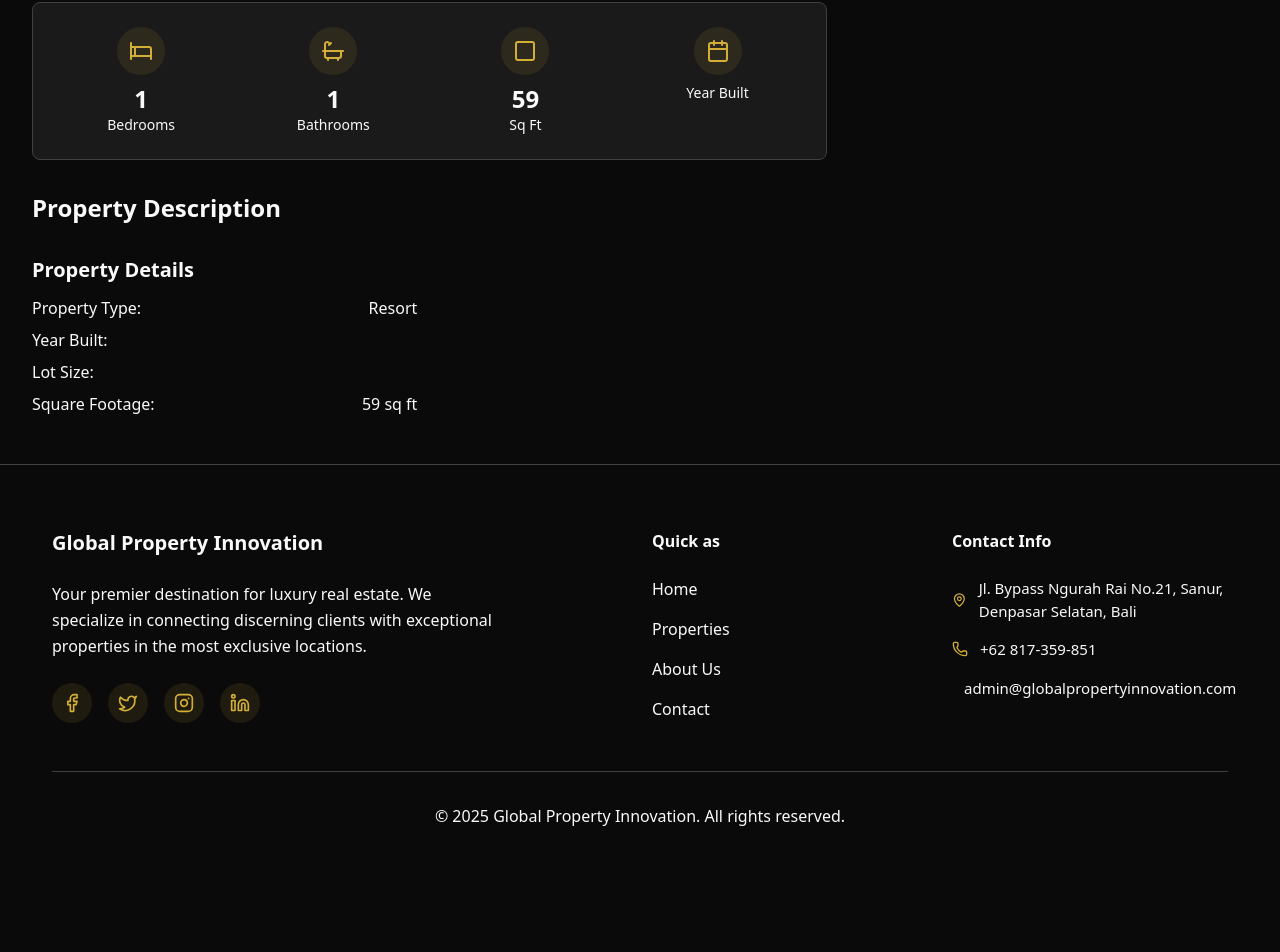
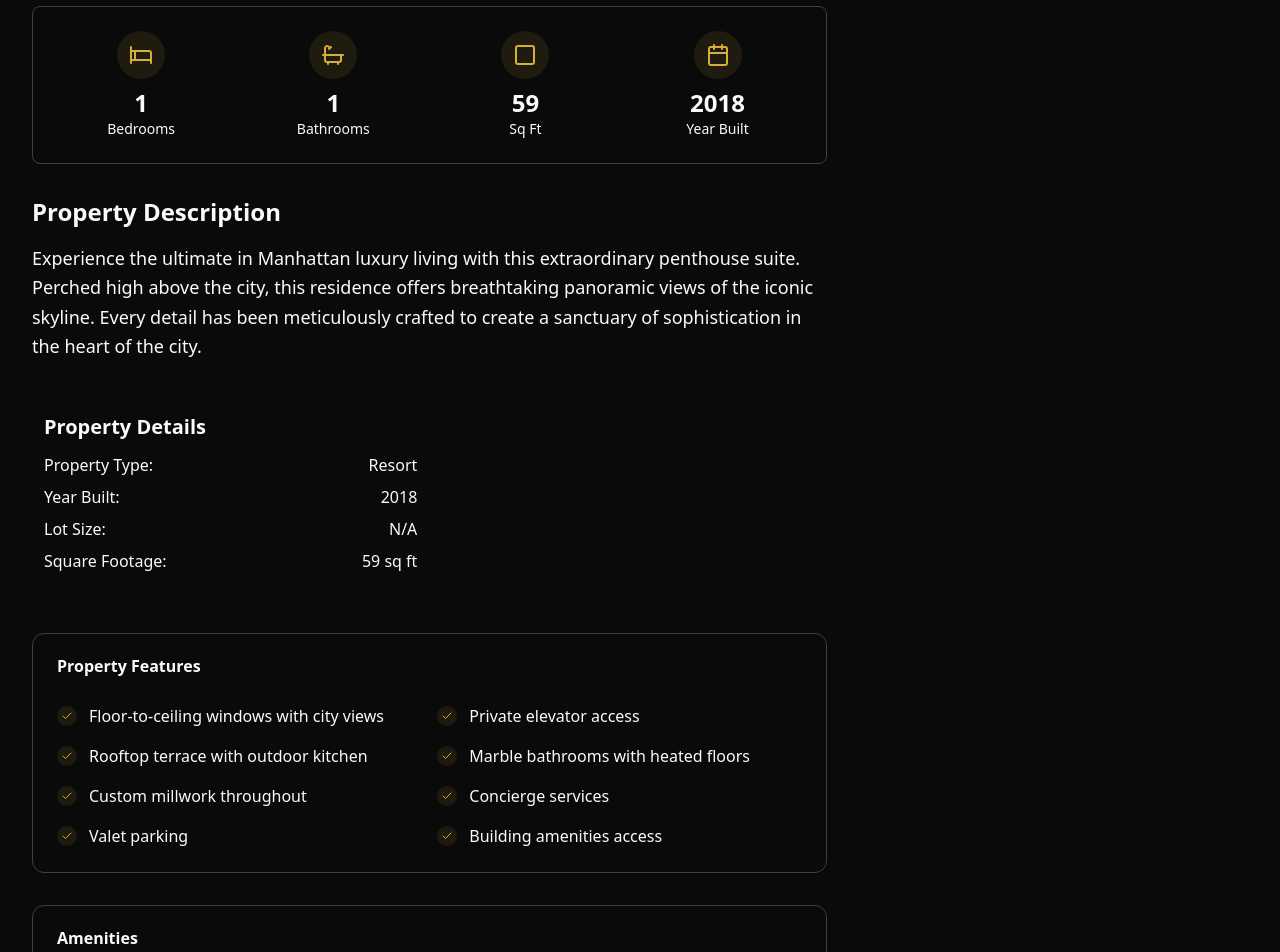
Before and after one commit to AzureAsura/Real-Estate, a Next.js app: page /property/1 in a window 1280 px wide. Shown: the part 806-1758 px from the top of the page. Before the commit the page ends 1698 px from the top, so only its background shows below. Built offline with nearby package versions, Linux system fonts and the light colour scheme.

Commit message:
update listings

```diff
--- a/src/app/property/[id]/page.tsx
+++ b/src/app/property/[id]/page.tsx
@@ -4,13 +4,14 @@ import ImageSlider from "@/components/ImageSlider"
 import { Navbar } from "@/sections/Navbar"
 import Footer from "@/sections/Footer"
 import { PropertyDetails } from "@/sections/Property/PropertyDetails"
+import PropertyFeatures from "@/sections/Property/PropertyFeatures"
 
 interface PropertyPageProps {
   params: Promise<{ id: string }>
 }
 
 export default async function PropertyPage({ params }: PropertyPageProps) {
- const { id } = await params
+  const { id } = await params
 
   const property = listingsProperties.find(
     (prop) => prop.id.toString() === id
@@ -28,21 +29,25 @@ export default async function PropertyPage({ params }: PropertyPageProps) {
 
   return (
     <div>
-      <Navbar/>
+      <Navbar />
       <div className="pt-24">
         <ImageSlider autoSlide={true} autoSlideInterval={4000}>
-          {slides.map((image, i) => (
+          {property.carousel?.map((image, i) => (
             <div key={i}>
-              <img src={image} alt={`slide-${i}`} className="w-full h-[500px] object-cover"/>
+              <img
+                src={image}
+                alt={`slide-${i}`}
+                className="w-full h-[500px] object-cover"
+              />
             </div>
           ))}
         </ImageSlider>
 
-        <div className="max-w-7xl mx-auto px-4 sm:px-6 lg:px-8 py-12">
+        <div className="max-w-7xl mx-auto px-7 sm:px-6 lg:px-8 py-12">
           <div className="grid grid-cols-1 lg:grid-cols-3 gap-12">
             <div className="lg:col-span-2">
               <PropertyDetails property={property} />
-              {/* <PropertyFeatures features={property.features} amenities={property.amenities} /> */}
+              <PropertyFeatures features={property.features} amenities={property.amenities} />
             </div>
             <div className="lg:col-span-1">
               {/* <ContactAgent property={property} /> */}
@@ -50,7 +55,7 @@ export default async function PropertyPage({ params }: PropertyPageProps) {
           </div>
         </div>
       </div>
-      <Footer/>
+      <Footer />
     </div>
   )
 }
--- a/src/components/SearchBox.tsx
+++ b/src/components/SearchBox.tsx
@@ -58,14 +58,15 @@ const SearchBox = () => {
       {results.length > 0 && (
         <div className="absolute w-full mt-2 bg-white rounded-lg shadow-lg max-h-48 overflow-y-auto z-50">
           {results.map((property) => (
+            <Link href={`/property/${property.id}`} key={property.id}>
               <div
-              key={property.id}
                 className="p-4 border-b last:border-none hover:bg-gray-50 cursor-pointer"
               >
                 <p className="font-semibold text-black">{property.title}</p>
                 <p className="text-sm text-gray-500">{property.location}</p>
                 <p className="text-primary font-bold">{property.price}</p>
               </div>
+            </Link>
           ))}
         </div>
       )}
--- a/src/constants/index.tsx
+++ b/src/constants/index.tsx
@@ -10,6 +10,10 @@ export type ListingProperty = {
   baths: number;
   sqft: string;
   type: string;
+  yearBuilt: number;
+  lotSize: string;
+  description: string;
+  carousel?: string[];
 };
 
 export const listingsProperties = [
@@ -23,6 +27,26 @@ export const listingsProperties = [
     baths: 1,
     sqft: "59",
     type: "Resort",
+    yearBuilt: 2018,
+    lotSize: "N/A",
+    description:
+      "Experience the ultimate in Manhattan luxury living with this extraordinary penthouse suite. Perched high above the city, this residence offers breathtaking panoramic views of the iconic skyline. Every detail has been meticulously crafted to create a sanctuary of sophistication in the heart of the city.",
+    features: [
+      "Floor-to-ceiling windows with city views",
+      "Private elevator access",
+      "Rooftop terrace with outdoor kitchen",
+      "Marble bathrooms with heated floors",
+      "Custom millwork throughout",
+      "Concierge services",
+      "Valet parking",
+      "Building amenities access",
+    ],
+    amenities: ["Concierge", "Valet", "Terrace", "City View", "Security", "Gym"],
+    carousel: [
+      "/mulia.webp",
+      "/mulia2.webp",
+      "https://images.unsplash.com/photo-1536987333706-fc9adfb10d91?ixlib=rb-1.2.1&auto=format&fit=crop&w=1500&q=80",
+    ],
   },
   {
     id: 2,
@@ -34,6 +58,21 @@ export const listingsProperties = [
     baths: 1,
     sqft: "41",
     type: "Beach Resort",
+    yearBuilt: 2018,
+    lotSize: "N/A",
+    description:
+      "Experience the ultimate in Manhattan luxury living with this extraordinary penthouse suite. Perched high above the city, this residence offers breathtaking panoramic views of the iconic skyline. Every detail has been meticulously crafted to create a sanctuary of sophistication in the heart of the city.",
+    features: [
+      "Floor-to-ceiling windows with city views",
+      "Private elevator access",
+      "Rooftop terrace with outdoor kitchen",
+      "Marble bathrooms with heated floors",
+      "Custom millwork throughout",
+      "Concierge services",
+      "Valet parking",
+      "Building amenities access",
+    ],
+    amenities: ["Concierge", "Valet", "Terrace", "City View", "Security", "Gym"],
   },
   {
     id: 3,
@@ -45,6 +84,21 @@ export const listingsProperties = [
     baths: 2,
     sqft: "200",
     type: "Resort",
+    yearBuilt: 2018,
+    lotSize: "N/A",
+    description:
+      "Experience the ultimate in Manhattan luxury living with this extraordinary penthouse suite. Perched high above the city, this residence offers breathtaking panoramic views of the iconic skyline. Every detail has been meticulously crafted to create a sanctuary of sophistication in the heart of the city.",
+    features: [
+      "Floor-to-ceiling windows with city views",
+      "Private elevator access",
+      "Rooftop terrace with outdoor kitchen",
+      "Marble bathrooms with heated floors",
+      "Custom millwork throughout",
+      "Concierge services",
+      "Valet parking",
+      "Building amenities access",
+    ],
+    amenities: ["Concierge", "Valet", "Terrace", "City View", "Security", "Gym"],
   },
   {
     id: 4,
@@ -56,6 +110,21 @@ export const listingsProperties = [
     baths: 2,
     sqft: "180",
     type: "Hideaway Resort",
+    yearBuilt: 2018,
+    lotSize: "N/A",
+    description:
+      "Experience the ultimate in Manhattan luxury living with this extraordinary penthouse suite. Perched high above the city, this residence offers breathtaking panoramic views of the iconic skyline. Every detail has been meticulously crafted to create a sanctuary of sophistication in the heart of the city.",
+    features: [
+      "Floor-to-ceiling windows with city views",
+      "Private elevator access",
+      "Rooftop terrace with outdoor kitchen",
+      "Marble bathrooms with heated floors",
+      "Custom millwork throughout",
+      "Concierge services",
+      "Valet parking",
+      "Building amenities access",
+    ],
+    amenities: ["Concierge", "Valet", "Terrace", "City View", "Security", "Gym"],
   },
   {
     id: 5,
@@ -67,5 +136,20 @@ export const listingsProperties = [
     baths: 1,
     sqft: "100",
     type: "Spa Resort",
+    yearBuilt: 2018,
+    lotSize: "N/A",
+    description:
+      "Experience the ultimate in Manhattan luxury living with this extraordinary penthouse suite. Perched high above the city, this residence offers breathtaking panoramic views of the iconic skyline. Every detail has been meticulously crafted to create a sanctuary of sophistication in the heart of the city.",
+    features: [
+      "Floor-to-ceiling windows with city views",
+      "Private elevator access",
+      "Rooftop terrace with outdoor kitchen",
+      "Marble bathrooms with heated floors",
+      "Custom millwork throughout",
+      "Concierge services",
+      "Valet parking",
+      "Building amenities access",
+    ],
+    amenities: ["Concierge", "Valet", "Terrace", "City View", "Security", "Gym"],
   }
 ]
--- a/src/sections/Footer.tsx
+++ b/src/sections/Footer.tsx
@@ -55,7 +55,7 @@ const Footer = () => {
               </li>
               <li>
                 <Link href="/listings" className="text-muted-foreground hover:text-primary transition-colors">
-                  Properties
+                  Listings
                 </Link>
               </li>
               <li>
--- a/src/sections/Property/PropertyDetails.tsx
+++ b/src/sections/Property/PropertyDetails.tsx
@@ -1,19 +1,9 @@
 import { MapPin, Bed, Bath, Square, Calendar } from "lucide-react"
+import { ListingProperty } from "@/constants";
 
-interface Property {
-  id: number;
-  title: string;
-  location: string;
-  price: string;
-  image: string;
-  beds: number;
-  baths: number;
-  sqft: string;
-  type: string;
-}
 
 interface PropertyDetailsProps {
-  property: Property
+  property: ListingProperty
 }
 
 export function PropertyDetails({ property }: PropertyDetailsProps) {
@@ -21,19 +11,19 @@ export function PropertyDetails({ property }: PropertyDetailsProps) {
     <div className="space-y-8">
       {/* Header */}
       <div>
-        <div className="flex items-center space-x-4 mb-4">
-          <div className="bg-primary text-primary-foreground">{property.type}</div>
-          <div className="flex items-center text-muted-foreground">
+        <div className="flex items-center justify-center md:justify-start space-x-4 mb-4">
+          <div className="bg-primary text-black px-3 py-1 rounded-[5px] font-semibold text-sm">{property.type}</div>
+          <div className="flex items-center text-muted-foreground justify-center md:justify-start">
             <MapPin className="w-4 h-4 mr-1" />
             <span>{property.location}</span>
           </div>
         </div>
-        <h1 className="text-3xl md:text-4xl font-bold text-foreground mb-4">{property.title}</h1>
-        <p className="text-3xl font-bold text-primary">{property.price}</p>
+        <h1 className="text-3xl md:text-4xl font-bold text-foreground mb-4 text-center md:text-start">{property.title}</h1>
+        <p className="text-3xl font-bold text-primary text-center md:text-start">$ {property.price}</p>
       </div>
 
       {/* Property Stats */}
-      <div className="grid grid-cols-2 md:grid-cols-4 gap-6 p-6 bg-card rounded-lg border border-border">
+      <div className="grid grid-cols-2 md:grid-cols-4 gap-6 p-6 bg-black rounded-lg border border-border">
         <div className="text-center">
           <div className="flex items-center justify-center w-12 h-12 bg-primary/10 rounded-full mb-2 mx-auto">
             <Bed className="w-6 h-6 text-primary" />
@@ -59,19 +49,19 @@ export function PropertyDetails({ property }: PropertyDetailsProps) {
           <div className="flex items-center justify-center w-12 h-12 bg-primary/10 rounded-full mb-2 mx-auto">
             <Calendar className="w-6 h-6 text-primary" />
           </div>
-
+          <div className="text-2xl font-bold text-foreground">{property.yearBuilt}</div>
           <div className="text-sm text-muted-foreground">Year Built</div>
         </div>
       </div>
 
       {/* Description */}
-      <div>
+      <div className="text-center md:text-start my-5 md:my-0">
         <h2 className="text-2xl font-bold text-foreground mb-4">Property Description</h2>
-        {/* <p className="text-muted-foreground leading-relaxed text-lg">{property.description}</p> */}
+        <p className="text-muted-foreground leading-relaxed text-lg ">{property.description}</p>
       </div>
 
       {/* Additional Details */}
-      <div className="grid grid-cols-1 md:grid-cols-2 gap-6">
+      <div className="grid grid-cols-1 md:grid-cols-2 gap-6 pt-5 border md:border-none border-gray-50 p-3 rounded-lg">
         <div className="space-y-3">
           <h3 className="text-xl font-semibold text-foreground">Property Details</h3>
           <div className="space-y-2">
@@ -81,11 +71,11 @@ export function PropertyDetails({ property }: PropertyDetailsProps) {
             </div>
             <div className="flex justify-between">
               <span className="text-muted-foreground">Year Built:</span>
-              {/* <span className="text-foreground">{property.yearBuilt}</span> */}
+              <span className="text-foreground">{property.yearBuilt}</span>
             </div>
             <div className="flex justify-between">
               <span className="text-muted-foreground">Lot Size:</span>
-              {/* <span className="text-foreground">{property.lotSize}</span> */}
+              <span className="text-foreground">{property.lotSize}</span>
             </div>
             <div className="flex justify-between">
               <span className="text-muted-foreground">Square Footage:</span>
--- /dev/null
+++ b/src/sections/Property/PropertyFeatures.tsx
@@ -0,0 +1,55 @@
+import { Bath, Bed, Calendar, Check, Square } from 'lucide-react'
+import React from 'react'
+
+interface PropertyFeaturesProps {
+  features: string[]
+  amenities: string[]
+}
+
+
+export default function PropertyFeatures({ features, amenities }: PropertyFeaturesProps) {
+  return (
+    <div>
+      <div className="space-y-8 mt-12">
+        {/* Features */}
+        <div className="bg-black border-border text-card-foreground flex flex-col gap-6 rounded-xl border py-6 shadow-sm">
+          <div className="grid auto-rows-min grid-rows-[auto_auto] items-start gap-1.5 px-6 has-data-[slot=card-action]:grid-cols-[1fr_auto] [.border-b]:pb-6">
+            <div className="text-foreground leading-none font-semibold">Property Features</div>
+          </div>
+          <div className="px-6">
+            <div className="grid grid-cols-1 md:grid-cols-2 gap-4">
+              {features.map((feature, index) => (
+                <div key={index} className="flex items-center space-x-3">
+                  <div className="flex-shrink-0 w-5 h-5 bg-primary/10 rounded-full flex items-center justify-center">
+                    <Check className="w-3 h-3 text-primary" />
+                  </div>
+                  <span className="text-muted-foreground">{feature}</span>
+                </div>
+              ))}
+            </div>
+          </div>
+        </div>
+
+        {/* Amenities */}
+        <div className="bg-black border-borde text-card-foreground flex flex-col gap-6 rounded-xl border py-6 shadow-sm">
+          <div className="grid auto-rows-min grid-rows-[auto_auto] items-start gap-1.5 px-6 has-data-[slot=card-action]:grid-cols-[1fr_auto] [.border-b]:pb-6">
+            <div className="text-foreground leading-none font-semibold">Amenities</div>
+          </div>
+          <div className="px-6">
+            <div className="flex flex-wrap gap-2">
+              {amenities.map((amenity, index) => (
+                <div
+                  key={index}
+                  className="bg-primary/10 text-primary hover:bg-primary hover:text-primary-foreground border-transparent bg-secondar [a&]:hover:bg-secondary/90 p-1 rounded-lg text-xs"
+                >
+                  {amenity}
+                </div>
+              ))}
+            </div>
+          </div>
+        </div>
+      </div>
+    </div>
+
+  )
+}
```
Lines whose indentation alone changed are shown as unchanged.
